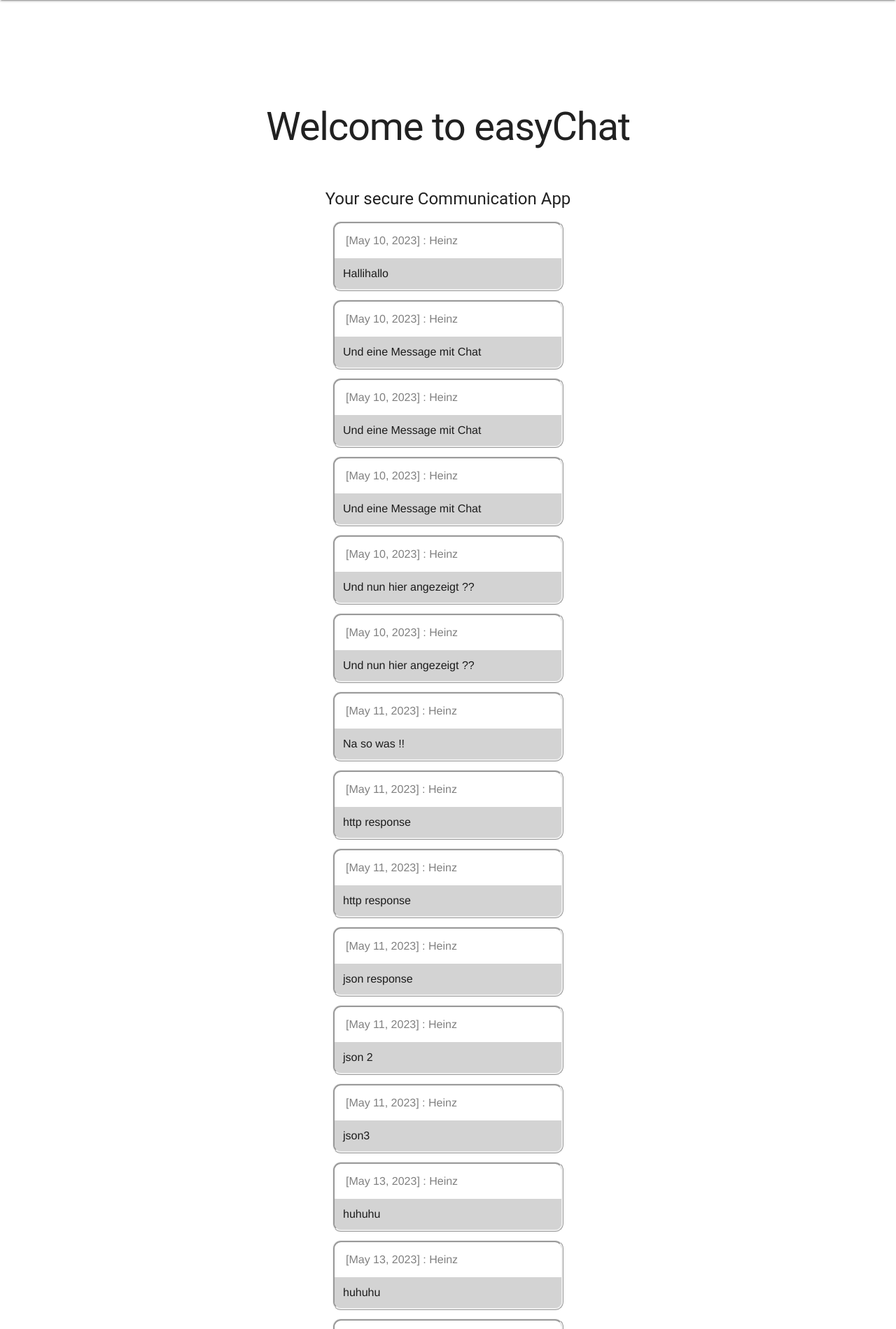
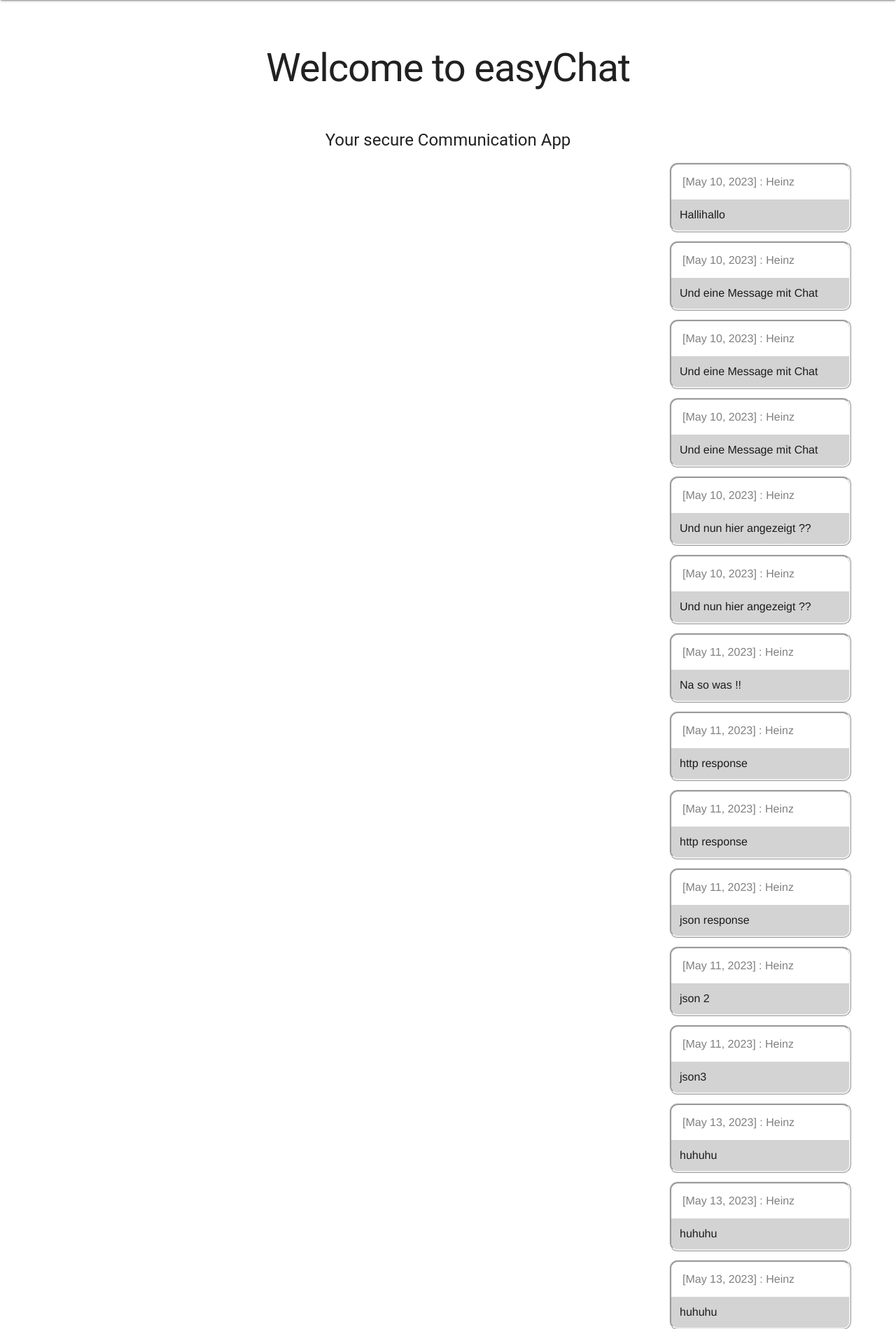
Before and after one commit to HeinzFriess/django-chatApp, a Django app: page /chat/ in a window 1280 px wide. Shown: the part 64-1963 px from the top of the page at 70% size. Run offline with Django 4.2, Linux system fonts and the light colour scheme; a user stored in the database is signed in; data comes from the database, SQL or seed files in the repository; both versions use the stored data as it was after the commit.

Commit message:
designwork

```diff
--- a/chat/templates/chat/index.html
+++ b/chat/templates/chat/index.html
@@ -14,7 +14,7 @@
 
 <div id="messageContainer">
   {% for message in messages %}
-  <div class="mdl-card">
+  <div class="mdl-card {% if message.author.first_name == user.first_name %}authorMessage{% endif %}">
     <div class="mdl-card__title">
       <span class="color-gray"> [{{ message.created_at }}] : {{ message.author.first_name}}</span>
     </div>
@@ -25,7 +25,9 @@
   {% endfor %}
 </div>
 
-<form class="mdl-card" onsubmit="sendMessage(); return false" method="POST">
+
+<footer class = "mdl-layout_footer">
+  <form class="mdl-card" onsubmit="sendMessage(); return false" method="POST">
   {% csrf_token %}
   <div class="mdl-textfield mdl-js-textfield mdl-textfield--floating-label">
     <input class="mdl-textfield__input" name="textmessage" type="text" id="messageField">
@@ -35,6 +37,7 @@
     Send
   </button>
 </form>
+</footer>
 {% else %}
 <h1>You are not logged in</h1>
 <p>You have to logg in first</p><br>
--- a/first_django_chat_app/settings.py
+++ b/first_django_chat_app/settings.py
@@ -26,7 +26,7 @@ SECRET_KEY = 'django-insecure-e@^o90*qyn1guc@h*t+r$-&jl3xjgq6d(26(hrey@=x0#td%89
 # SECURITY WARNING: don't run with debug turned on in production!
 DEBUG = True
 
-ALLOWED_HOSTS = ['192.168.2.41']
+ALLOWED_HOSTS = ['*']
 
 
 # Application definition
--- a/static/css/style.css
+++ b/static/css/style.css
@@ -2,13 +2,22 @@
 .page-content {
     display: flex;
     justify-content: center;
-    padding-top: 120px;
+    padding-top: 36px;
     flex-direction: column;
     align-items: center;
 }
 
 .page-content h1 {
   text-align: center;
+}
+
+#messageContainer{
+  width: 90%;
+}
+
+.authorMessage{
+  margin-left: auto;
+  margin-right: 0;
 }
 
 .color-gray{
@@ -24,6 +33,7 @@
     border-radius: 12px;
     border-style: ridge;
     margin-bottom: 12px;
+    width: 260px;
 }
 .mdl-card__media {
   background-color: lightgray;
```
Also changed, not shown: db.sqlite3.
